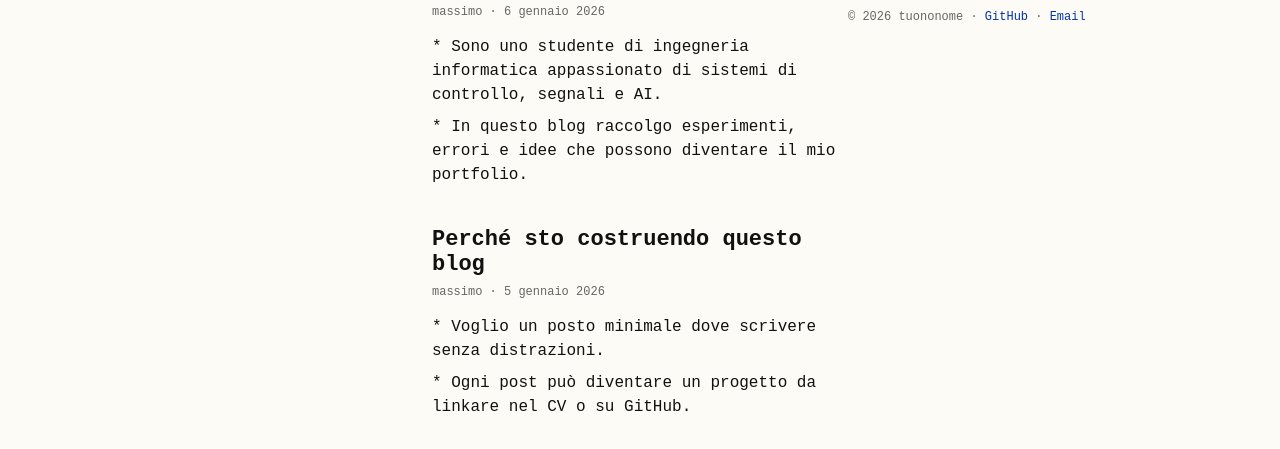
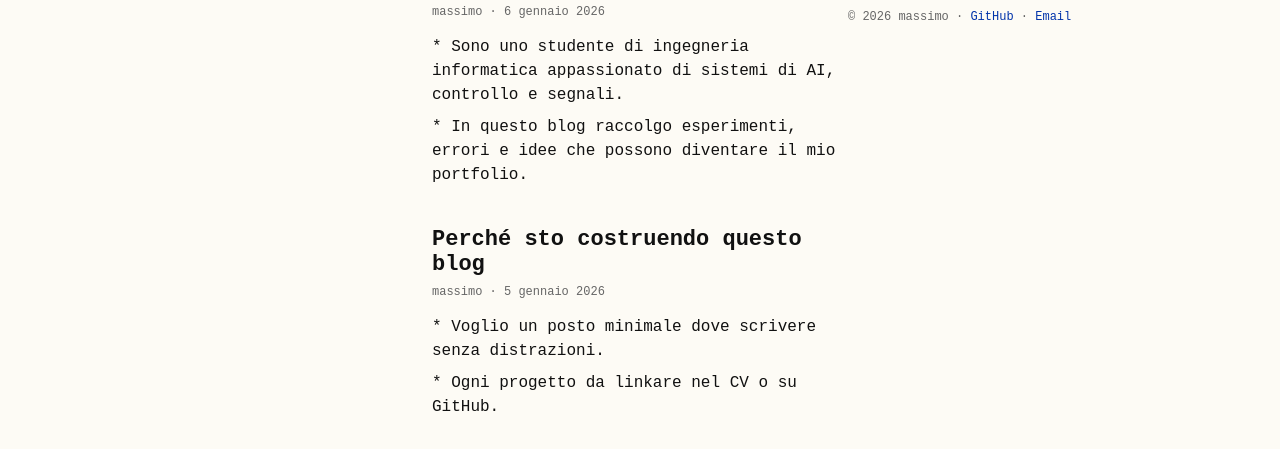
Before and after one commit to hoodiesX/hooz, a plain HTML site: page index.html in a window 1280 px wide. Shown: the part 93-542 px from the top of the page. Drawn offline with Linux system fonts and the light colour scheme.

Commit message:
Update personal information in index.html

```diff
--- a/index.html
+++ b/index.html
@@ -15,7 +15,7 @@
     <article class="post">
       <h2>Riflessioni sul controllo ottimo</h2>
       <div class="meta">massimo · 6 gennaio 2026</div>
-      <p>* Sono uno studente di ingegneria informatica appassionato di sistemi di controllo, segnali e AI.</p>
+      <p>* Sono uno studente di ingegneria informatica appassionato di sistemi di AI, controllo e segnali.</p>
       <p>* In questo blog raccolgo esperimenti, errori e idee che possono diventare il mio portfolio.</p>
     </article>
 
@@ -23,12 +23,12 @@
       <h2>Perché sto costruendo questo blog</h2>
       <div class="meta">massimo · 5 gennaio 2026</div>
       <p>* Voglio un posto minimale dove scrivere senza distrazioni.</p>
-      <p>* Ogni post può diventare un progetto da linkare nel CV o su GitHub.</p>
+      <p>* Ogni progetto da linkare nel CV o su GitHub.</p>
     </article>
   </main>
 
   <footer>
-    <p>© 2026 tuononome · <a href="https://github.com/hoodies">GitHub</a> · <a href="mailto:you@example.com">Email</a></p>
+    <p>© 2026 massimo · <a href="https://github.com/hoodies">GitHub</a> · <a href="mailto:you@example.com">Email</a></p>
   </footer>
 </body>
 </html>
```
